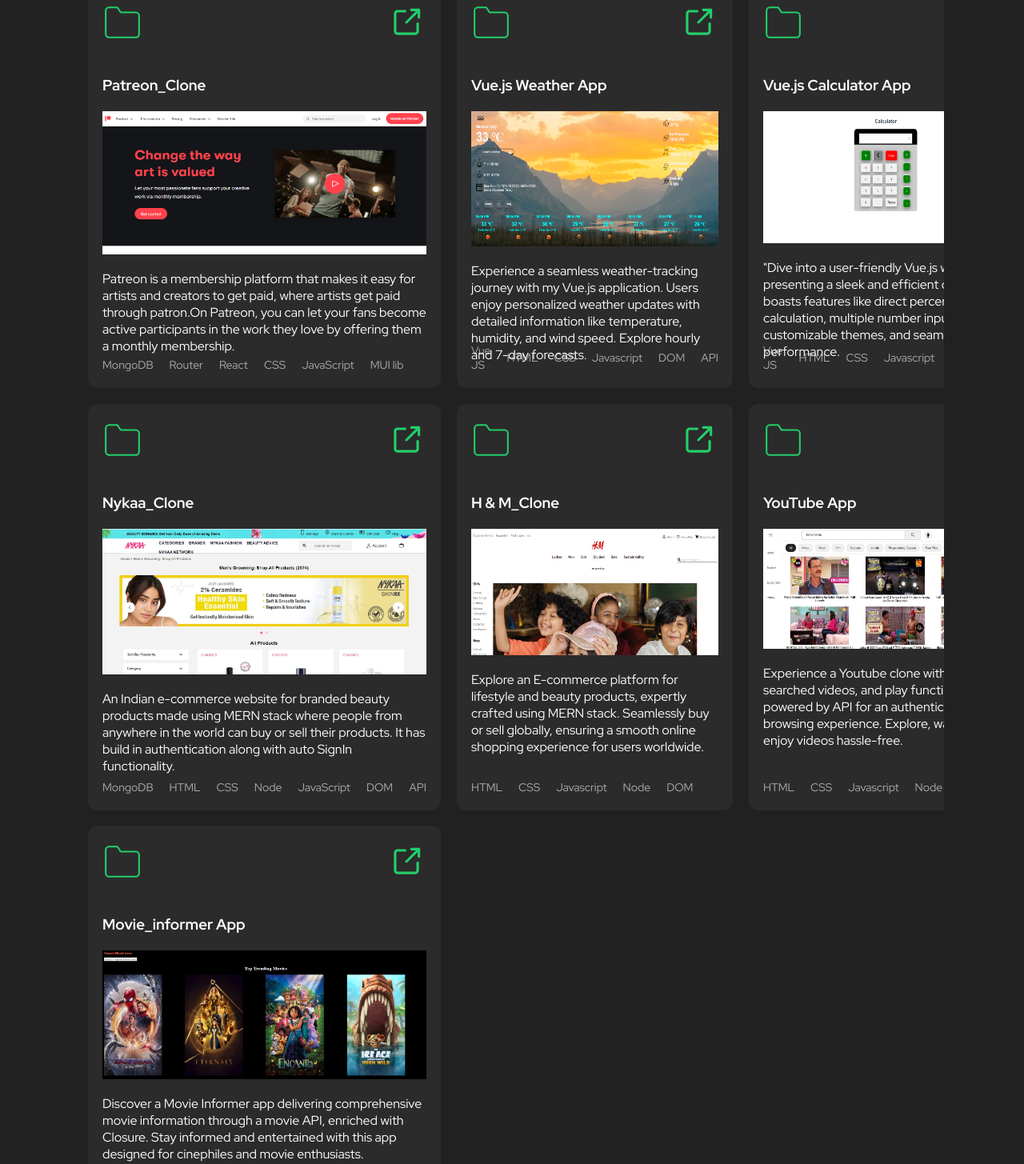
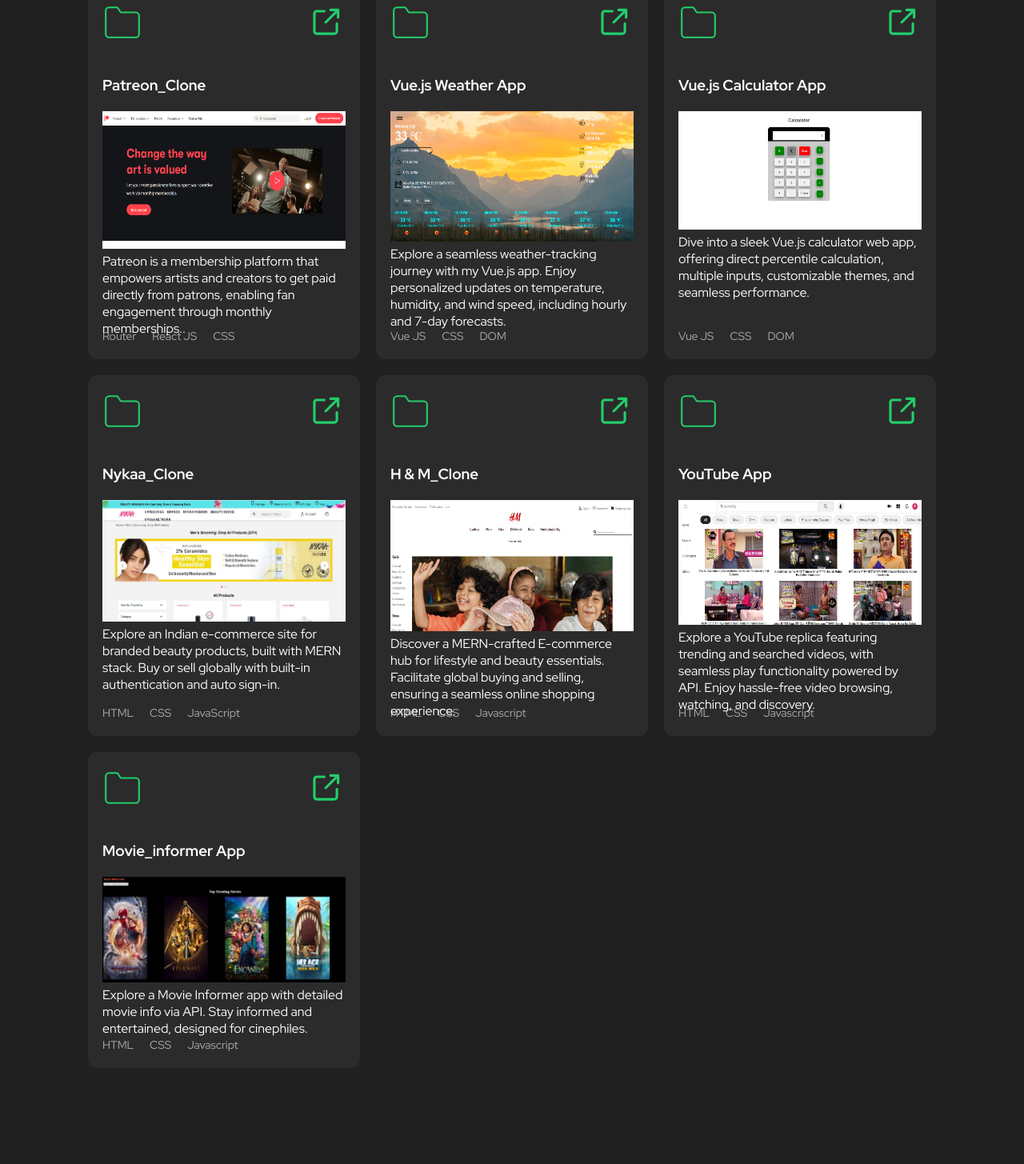
Before and after one commit to PiyushChaukade/Portfolio, a React (Create React App) app: page / in a window 1280 px wide. Shown: the part 2400-3855 px from the top of the page at 80% size. Built offline with nearby package versions, Linux system fonts and the light colour scheme.

Commit message:
Added responsive

```diff
--- a/src/components/Project/Project.tsx
+++ b/src/components/Project/Project.tsx
@@ -9,10 +9,7 @@
 import HMClone from "../../assets/HM.jpg"
 import YouTubeClone from "../../assets/Youtube.jpg"
 import MovieClone from "../../assets/Movie.jpg"
-
-
 import ScrollAnimation from "react-animate-on-scroll";
-
 
 export function Project() {
   return (
@@ -33,21 +30,18 @@
             </header>
             <div className="body">
               <h3>Patreon_Clone</h3>
-              <img src={PatreonImg} alt="PatreonImg" className="Myprojects" />
-
+              <img className="Myproject" src={PatreonImg} alt="PatreonImg" />
               <div>
-                Patreon is a membership platform that makes it easy for artists and creators to get paid, where artists get paid through patron.On Patreon, you can let your fans become active participants in the work they love by offering them a monthly membership.
+                Patreon is a membership platform that empowers artists and creators to get paid directly from patrons, enabling fan engagement through monthly memberships..
               </div>
-
+              <p className="container">
+              </p>
             </div>
             <footer>
               <ul className="tech-list">
-                <li>MongoDB</li>
                 <li>Router</li>
-                <li>React</li>
+                <li>React JS</li>
                 <li>CSS</li>
-                <li>JavaScript</li>
-                <li>MUI lib</li>
               </ul>
             </footer>
           </div>
@@ -67,20 +61,17 @@
             </header>
             <div className="body">
               <h3>Vue.js Weather App</h3>
-              <img src={WeatherApp} alt="WeatherApp" className="Myprojects" />
+              <img className="Myproject" src={WeatherApp} alt="WeatherApp" />
               <div>
-                Experience a seamless weather-tracking journey with my Vue.js application. Users enjoy personalized weather updates with detailed information like temperature, humidity, and wind speed. Explore hourly and 7-day forecasts.
+                Explore a seamless weather-tracking journey with my Vue.js app. Enjoy personalized updates on temperature, humidity, and wind speed, including hourly and 7-day forecasts.
               </div>
-
             </div>
             <footer>
               <ul className="tech-list">
                 <li>Vue JS</li>
-                <li>HTML</li>
                 <li>CSS</li>
-                <li>Javascript</li>
                 <li>DOM</li>
-                <li>API</li>
+
               </ul>
             </footer>
           </div>
@@ -99,20 +90,18 @@
               </div>
             </header>
             <div className="body">
-              <h3>Vue.js Calculator App</h3> <img src={Calculator} alt="Calculator" className="Myprojects" />
+              <h3>Vue.js Calculator App</h3>
+              <img className="Myproject" src={Calculator} alt="Calculator" />
               <div>
-                "Dive into a user-friendly Vue.js web adivp presenting a sleek and efficient calculator. boasts features like direct percentile calculation, multiple number inputs, customizable themes, and seamless performance.
+                Dive into a sleek Vue.js calculator web app, offering direct percentile calculation, multiple inputs, customizable themes, and seamless performance.
               </div>
-
             </div>
             <footer>
               <ul className="tech-list">
                 <li>Vue JS</li>
-                <li>HTML</li>
                 <li>CSS</li>
-                <li>Javascript</li>
                 <li>DOM</li>
-                <li>API</li>
+
               </ul>
             </footer>
           </div>
@@ -131,21 +120,19 @@
               </div>
             </header>
             <div className="body">
-              <h3>Nykaa_Clone</h3>            <img src={NykaaClone} alt="NykaaClone" className="Myprojects" />
+              <h3>Nykaa_Clone</h3>
+              <img className="Myproject" src={NykaaClone} alt="NykaaClone" />
               <div>
-                An Indian e-commerce website for branded beauty products made using MERN stack where people from anywhere in the world can buy or sell their products. It has build in authentication along with auto SignIn functionality.
+                Explore an Indian e-commerce site for branded beauty products, built with MERN stack. Buy or sell globally with built-in authentication and auto sign-in.
               </div>
 
             </div>
             <footer>
               <ul className="tech-list">
-                <li>MongoDB</li>
                 <li>HTML</li>
                 <li>CSS</li>
-                <li>Node</li>
                 <li>JavaScript</li>
-                <li>DOM</li>
-                <li>API</li>
+
               </ul>
             </footer>
           </div>
@@ -165,19 +152,17 @@
             </header>
             <div className="body">
               <h3>H & M_Clone</h3>
-              <img src={HMClone} alt="HMClone" className="Myprojects" />
+              <img className="Myproject" src={HMClone} alt="HMClone" />
               <div>
-                Explore an E-commerce platform for lifestyle and beauty products, expertly crafted using MERN stack. Seamlessly buy or sell globally, ensuring a smooth online shopping experience for users worldwide.
+                Discover a MERN-crafted E-commerce hub for lifestyle and beauty essentials. Facilitate global buying and selling, ensuring a seamless online shopping experience.
               </div>
-
             </div>
             <footer>
               <ul className="tech-list">
                 <li>HTML</li>
                 <li>CSS</li>
                 <li>Javascript</li>
-                <li>Node</li>
-                <li>DOM</li>
+
               </ul>
             </footer>
           </div>
@@ -197,19 +182,17 @@
             </header>
             <div className="body">
               <h3>YouTube App</h3>
-              <img src={YouTubeClone} alt="YouTubeClone" className="Myprojects" />
+              <img className="Myproject" src={YouTubeClone} alt="YouTubeClone" />
               <div>
-                Experience a Youtube clone with trending, searched videos, and play functionalities, powered by API for an authentic Youtube browsing experience. Explore, watch, and enjoy videos hassle-free.
+                Explore a YouTube replica featuring trending and searched videos, with seamless play functionality powered by API. Enjoy hassle-free video browsing, watching, and discovery.
               </div>
-
             </div>
             <footer>
               <ul className="tech-list">
                 <li>HTML</li>
                 <li>CSS</li>
                 <li>Javascript</li>
-                <li>Node</li>
-                <li>DOM</li>
+
               </ul>
             </footer>
           </div>
@@ -229,19 +212,16 @@
             </header>
             <div className="body">
               <h3>Movie_informer App</h3>
-              <img src={MovieClone} alt="MovieClone" className="Myprojects" />
+              <img className="Myproject" src={MovieClone} alt="MovieClone" />
               <div>
-                Discover a Movie Informer app delivering comprehensive movie information through a movie API, enriched with Closure. Stay informed and entertained with this app designed for cinephiles and movie enthusiasts.
+                Explore a Movie Informer app with detailed movie info via API. Stay informed and entertained, designed for cinephiles.
               </div>
-
             </div>
             <footer>
               <ul className="tech-list">
                 <li>HTML</li>
                 <li>CSS</li>
                 <li>Javascript</li>
-                <li>Node</li>
-                <li>DOM</li>
               </ul>
             </footer>
           </div>
--- a/src/components/Project/styles.ts
+++ b/src/components/Project/styles.ts
@@ -28,6 +28,10 @@
       &:hover {
         transform: translateY(-5px);
         background-color: var(--pink);
+      }
+      .Myproject {
+        width: 100%;
+        height: 55%;
       }
 
       header {
@@ -65,6 +69,7 @@
 
       footer {
         margin-top: auto;
+        padding-top: 5px;
         .tech-list {
           display: flex;
           align-items: center;
@@ -74,23 +79,23 @@
         }
       }
     }
-    .Myprojects {
-      width: 100%;
-      height: 55%;
-      padding-bottom: 15px;
-      /* padding: 5px 5px 10px 5px; */
-    }
   }
 
   @media (max-width: 960px) {
     .projects {
       grid-template-columns: 1fr 1fr;
+      .Myproject {
+        display: none;
+      }
     }
   }
 
   @media (max-width: 740px) {
     .projects {
       grid-template-columns: 1fr;
+      .Myproject {
+        display: none;
+      }
     }
   }
 `;
```
